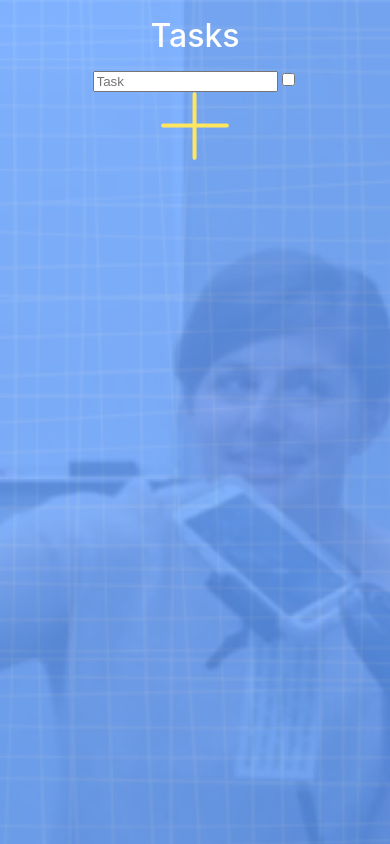
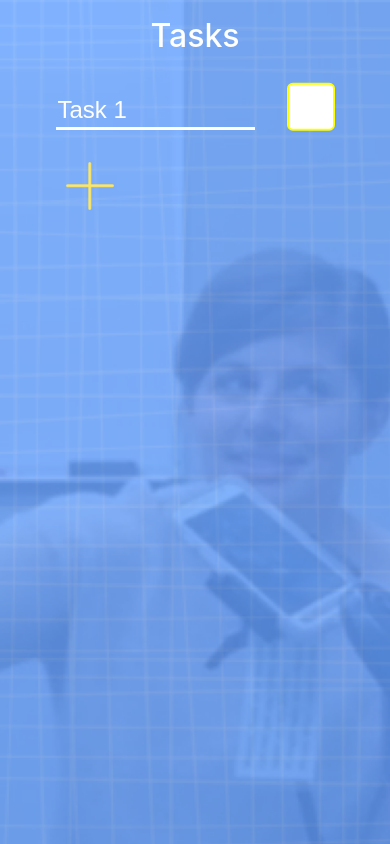
Before and after one commit to dleetrident/tb-work-hub, a React (Create React App) app: page /tasks in a window 390 px wide. Built offline with nearby package versions, Linux system fonts and the light colour scheme.

Commit message:
tasks complete

```diff
--- a/src/components/hubcards/PhotosCard.jsx
+++ b/src/components/hubcards/PhotosCard.jsx
@@ -12,7 +12,6 @@
     listAll(imageListRef).then((response) => {
       response.items.forEach((item) => {
         getDownloadURL(item).then((url) => {
-          console.log(url);
           setFileList((prevValue) => [...prevValue, url].sort());
         });
       });
--- a/src/components/hubcards/TasksCard.jsx
+++ b/src/components/hubcards/TasksCard.jsx
@@ -1,14 +1,41 @@
-import useGetNews from "../../hooks/useGetNews";
 import Card from "../../ui/Card";
-import classes from "./NewsCard.module.css";
+import classes from "./TasksCard.module.css";
+import TaskContext from "../../store/task-context";
+import { useContext, useEffect } from "react";
 
-const TasksCard = (props) => {
-  const data = useGetNews();
+const TasksCard = () => {
+  const taskCtx = useContext(TaskContext);
+  console.log(taskCtx.taskList.slice(0, 3));
+  useEffect(() => {
+    const tasks = localStorage.getItem("tasks");
+    const type = typeof tasks;
+    if (type === "string") {
+      taskCtx.sendTasks(JSON.parse(tasks));
+    }
+  }, []);
   return (
     <Card cardHeader="Tasks">
       <div className={classes.container}>
-        <h4>{data.title}</h4>
-        <p>{data.description}</p>
+        {taskCtx.taskList.slice(0, 3).map((task, index) => {
+          return (
+            <div key={task.id} id={task.id} className={classes.inputdiv}>
+              <input
+                className={classes.textinput}
+                type="text"
+                id={task.id}
+                placeholder={
+                  task.name === "Task" ? `${task.name} ${index + 1}` : task.name
+                }></input>
+              <input
+                className={`${classes.checkinput} ${
+                  task.checked === true && classes.tick
+                }`}
+                type="checkbox"
+                id={task.id}
+              />
+            </div>
+          );
+        })}
       </div>
     </Card>
   );
--- a/src/components/hubcards/TasksCard.module.css
+++ b/src/components/hubcards/TasksCard.module.css
@@ -0,0 +1,66 @@
+.container {
+  margin-top: 2rem;
+}
+
+.textinput::placeholder {
+  color: white;
+  opacity: 1;
+}
+
+.textinput {
+  color: white;
+  opacity: 1;
+  background-color: transparent;
+  border-width: 0 0 3px 0;
+  border-color: white;
+  width: 50%;
+  height: 1rem;
+  font-size: 1rem;
+}
+
+.textinput:focus {
+  outline: none;
+}
+
+.inputdiv {
+  margin-bottom: 1rem;
+}
+
+.checkinput {
+  -webkit-appearance: none;
+  appearance: none;
+  background-color: #fff;
+  margin: 0 0 0 2em;
+
+  font: inherit;
+  color: currentColor;
+  width: 1.5em;
+  height: 1.5em;
+  border: 0.15em solid yellow;
+  border-radius: 12%;
+  transform: translateY(0.8em);
+}
+
+.tick::before {
+  position: absolute;
+
+  top: 50%;
+  height: 50%;
+  width: 1.5px;
+  background-color: slategray;
+  content: "";
+  transform: translateX(10px) rotate(-45deg);
+  transform-origin: left bottom;
+}
+
+.tick::after {
+  position: absolute;
+
+  bottom: 0;
+  height: 1.5px;
+  width: 150%;
+  background-color: slategray;
+  content: "";
+  transform: translateX(10px) rotate(-45deg);
+  transform-origin: left bottom;
+}
--- a/src/components/hubcards/WeatherCard.jsx
+++ b/src/components/hubcards/WeatherCard.jsx
@@ -35,7 +35,6 @@
         lat: position.coords.latitude,
         long: position.coords.longitude,
       });
-      console.log(loc.lat, loc.long);
     });
     fetchHeroes();
   }, [loc.lat, loc.long]);
--- a/src/components/hubpages/Tasks.jsx
+++ b/src/components/hubpages/Tasks.jsx
@@ -1,14 +1,13 @@
 import { useContext, useEffect } from "react";
 import { useState } from "react";
 import Page from "../../ui/Page";
-import classes from "./News.module.css";
-import useGetNews from "../../hooks/useGetNews";
+import classes from "./Tasks.module.css";
 import PlusImgSmall from "../../Assets/PlusImgSmall.png";
 import TaskContext from "../../store/task-context";
 
 const Tasks = () => {
   const taskCtx = useContext(TaskContext);
-  const { taskList, addTask } = taskCtx;
+  const { taskList, addTask, amendTask, updateTick, sendTasks } = taskCtx;
 
   const handleAddTask = () => {
     const taskObj = { name: "Task", checked: false, id: Math.random() };
@@ -16,28 +15,47 @@
   };
 
   const handleNameChange = (event) => {
-    const nameChanger = taskList.find((task) => {
-      return task.id === event.target.id;
-    });
-    console.log(nameChanger);
+    const name = event.target.value;
+    const id = event.target.id;
+
+    amendTask(name, id);
+
+    console.log();
   };
-  const checkboxChangeHandler = (event) => {
-    console.log(event);
+  const handleCheckboxChange = (event) => {
+    updateTick(event.target.id);
+    console.log(taskList);
   };
+
+  useEffect(() => {
+    const tasks = localStorage.getItem("tasks");
+    const type = typeof tasks;
+    console.log(type);
+    if (type === "string") {
+      sendTasks(JSON.parse(tasks));
+    }
+  }, []);
 
   return (
     <Page heading="Tasks">
-      {taskCtx.taskList.map((task) => {
+      {taskCtx.taskList.length > 0 &&
+        taskCtx.taskList.map((task, index) => {
           return (
-          <div key={task.id} id={task.id}>
+            <div key={task.id} id={task.id} className={classes.inputdiv}>
               <input
+                className={classes.textinput}
                 type="text"
                 onChange={handleNameChange}
                 id={task.id}
-              placeholder={task.name}></input>
+                placeholder={
+                  task.name === "Task" ? `${task.name} ${index + 1}` : task.name
+                }></input>
               <input
+                className={`${classes.checkinput} ${
+                  task.checked === true && classes.tick
+                }`}
                 type="checkbox"
-              onChange={checkboxChangeHandler}
+                onChange={handleCheckboxChange}
                 id={task.id}
               />
             </div>
--- a/src/components/hubpages/Tasks.module.css
+++ b/src/components/hubpages/Tasks.module.css
@@ -0,0 +1,86 @@
+.textinput::placeholder {
+  color: white;
+  opacity: 1;
+}
+
+.textinput {
+  color: white;
+  opacity: 1;
+  background-color: transparent;
+  border-width: 0 0 3px 0;
+  border-color: white;
+  width: 50%;
+  height: 2rem;
+  font-size: 1.5rem;
+}
+
+.textinput:focus {
+  outline: none;
+}
+
+.inputdiv {
+  margin-bottom: 2rem;
+}
+
+.checkinput {
+  -webkit-appearance: none;
+  appearance: none;
+  background-color: #fff;
+  margin: 0 0 0 2em;
+
+  font: inherit;
+  color: currentColor;
+  width: 3em;
+  height: 3em;
+  border: 0.15em solid yellow;
+  border-radius: 12%;
+  transform: translateY(0.8em);
+}
+
+.tick::before {
+  position: absolute;
+  left: 20%;
+  top: 50%;
+  height: 50%;
+  width: 3px;
+  background-color: slategray;
+  content: "";
+  transform: translateX(10px) rotate(-45deg);
+  transform-origin: left bottom;
+}
+
+.tick::after {
+  position: absolute;
+  left: 20%;
+  bottom: 0;
+  height: 3px;
+  width: 150%;
+  background-color: slategray;
+  content: "";
+  transform: translateX(10px) rotate(-45deg);
+  transform-origin: left bottom;
+}
+
+.photo {
+  position: absolute;
+  left: 22%;
+  width: 3rem;
+}
+
+@media (max-width: 1000px) {
+  .photo {
+    left: 21%;
+  }
+}
+
+@media (max-width: 700px) {
+  .photo {
+    left: 19%;
+  }
+}
+
+@media (max-width: 500px) {
+  .photo {
+    left: 17%;
+  }
+}
--- a/src/hooks/useGetNews.js
+++ b/src/hooks/useGetNews.js
@@ -7,15 +7,11 @@
   const rssFeed = require("../rss/news.json");
 
   useEffect(() => {
-    console.log(rssFeed.rss.channel);
     const feed = rssFeed.rss.channel;
     setImage(feed.image.url);
     setTitle(feed.item[0].title.__cdata);
     setDescription(feed.item[0].description.__cdata);
   }, []);
-  useEffect(() => {
-    console.log(image, title, description);
-  }, [image, title, description]);
 
   return { image, title, description };
 };
--- a/src/store/TaskProvider.jsx
+++ b/src/store/TaskProvider.jsx
@@ -6,16 +6,38 @@
 };
 
 const taskReducer = (state, action) => {
-  let updatedTaskState;
+  let list = state.taskList;
+  if (action.type === "SEND") {
+    return { taskList: action.tasks };
+  }
   if (action.type === "ADD") {
-    let list = state.taskList;
     let updatedList = [...list, action.task];
+    localStorage.setItem("tasks", JSON.stringify(updatedList));
     return { taskList: updatedList };
   }
-  if (action.type === "REMOVE") {
-    updatedTaskState = false;
+  if (action.type === "AMEND") {
+    list.map((task) => {
+      if (task.id.toString() === action.id) {
+        console.log("id match", task.name, action.name);
+        return (task.name = task.name.replace(task.name, action.name));
+      } else {
+        return task;
+      }
+    });
+    localStorage.setItem("tasks", JSON.stringify(list));
     return {
-      authState: updatedTaskState,
+      taskList: list,
+    };
+  }
+  if (action.type === "TICK") {
+    list.map((task) => {
+      if (task.id.toString() === action.id) {
+        return (task.checked = !task.checked);
+      }
+    });
+    localStorage.setItem("tasks", JSON.stringify(list));
+    return {
+      taskList: list,
     };
   }
 
@@ -28,17 +50,28 @@
     defaultTaskState
   );
   const addHandler = (task) => {
-    console.log(task);
     dispatchTaskAction({ type: "ADD", task: task });
   };
   const removeHandler = (id) => {
     dispatchTaskAction({ type: "REMOVE", id: id });
   };
-
+  const amendHandler = (name, id) => {
+    dispatchTaskAction({ type: "AMEND", name: name, id: id });
+  };
+  const tickHandler = (id) => {
+    dispatchTaskAction({ type: "TICK", id: id });
+  };
+  const sendHandler = (tasks) => {
+    console.log(tasks);
+    dispatchTaskAction({ type: "SEND", tasks: tasks });
+  };
   const taskContext = {
     taskList: taskState.taskList,
     addTask: addHandler,
     removeTask: removeHandler,
+    amendTask: amendHandler,
+    updateTick: tickHandler,
+    sendTasks: sendHandler,
   };
   return (
     <TaskContext.Provider value={taskContext}>
```
Lines whose indentation alone changed are shown as unchanged.
